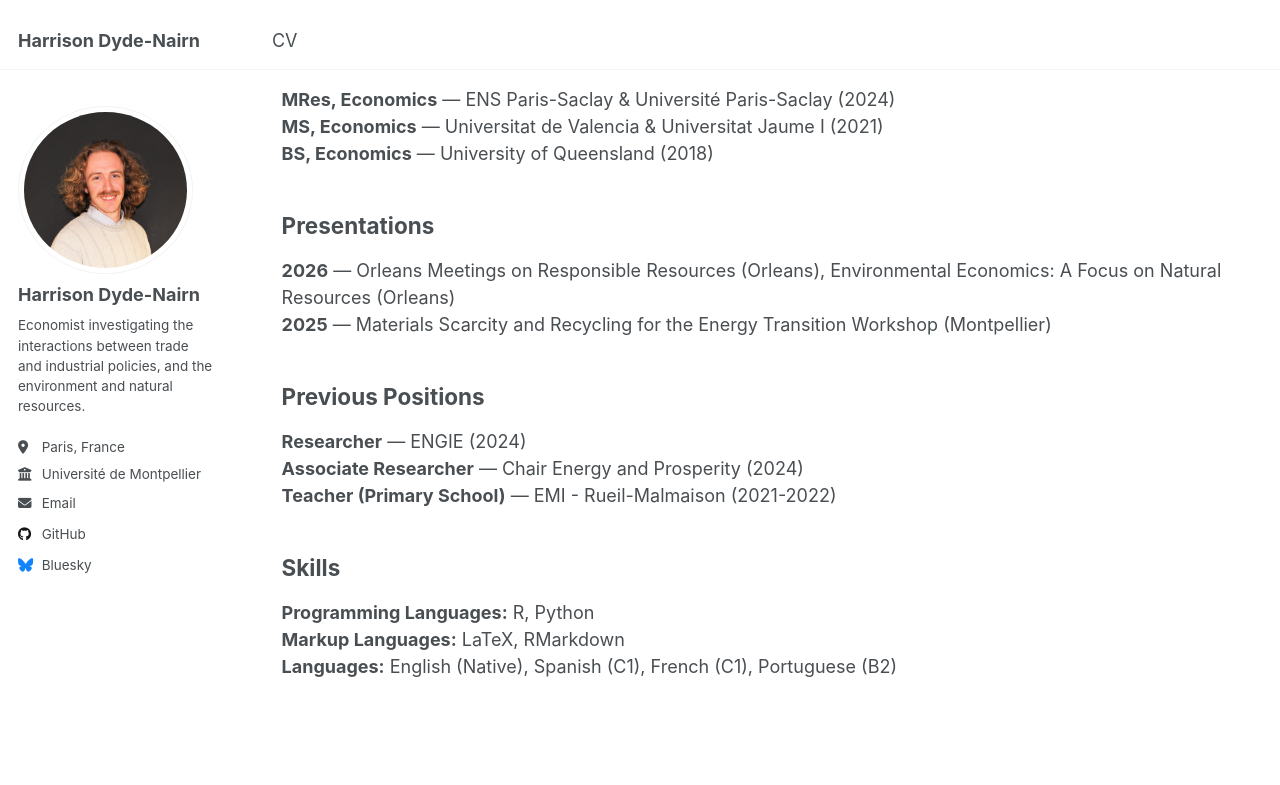
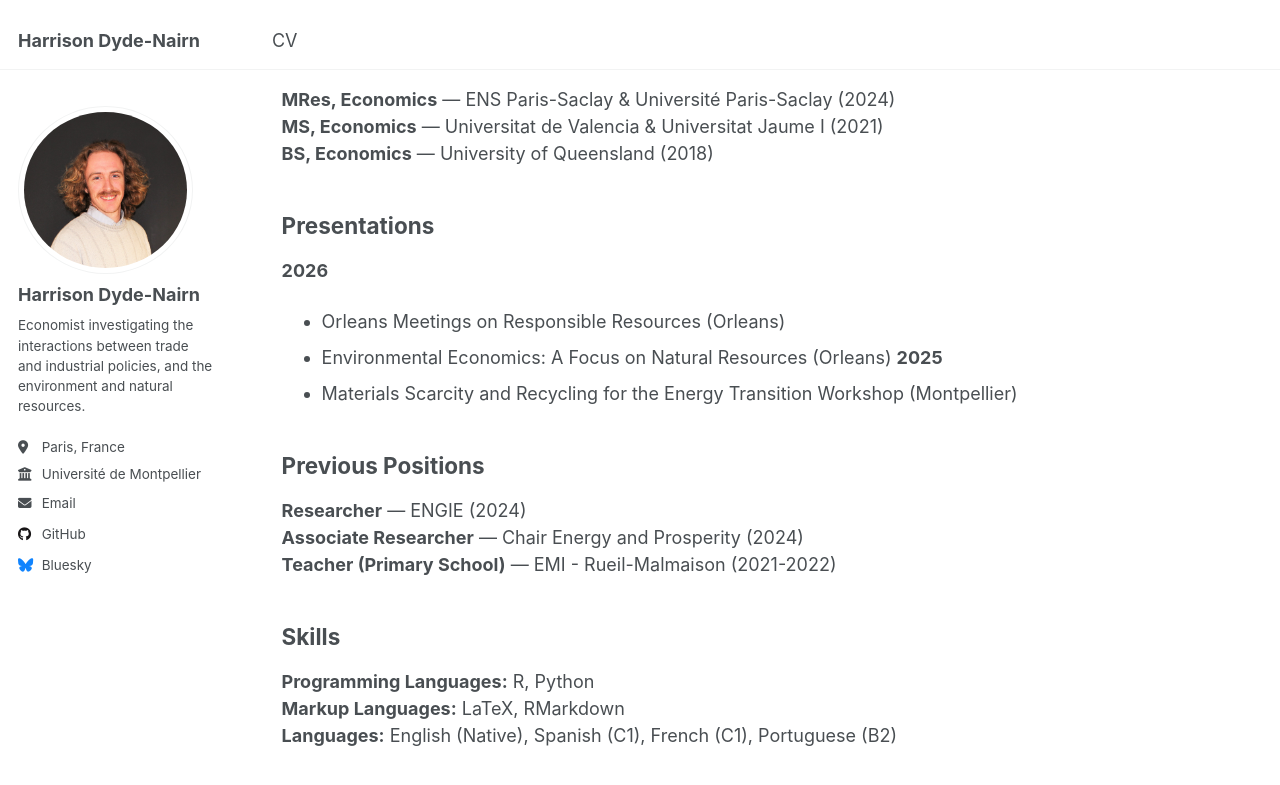
Before and after one commit to hdydenairn/hdydenairn.github.io, a Jekyll site: the page built from _pages/cv.md, in a window 1280 px wide and 900 px high, scrolled down 471 px. Shown: the top 785 px of the window. Built offline with Jekyll 4.4.1, drawn with Linux system fonts in a browser that asks for light colours.

Commit message:
Update cv.md

```diff
--- a/_pages/cv.md
+++ b/_pages/cv.md
@@ -25,9 +25,11 @@
 **BS, Economics** — University of Queensland (2018)
 
 ## Presentations
-**2026** — Orleans Meetings on Responsible Resources (Orleans), Environmental Economics:
-A Focus on Natural Resources (Orleans)<br>
-**2025** — Materials Scarcity and Recycling for the Energy Transition Workshop (Montpellier)
+**2026**
+- Orleans Meetings on Responsible Resources (Orleans)
+- Environmental Economics: A Focus on Natural Resources (Orleans)
+**2025**
+- Materials Scarcity and Recycling for the Energy Transition Workshop (Montpellier)
 
 ## Previous Positions
 **Researcher** — ENGIE (2024)<br>
```
